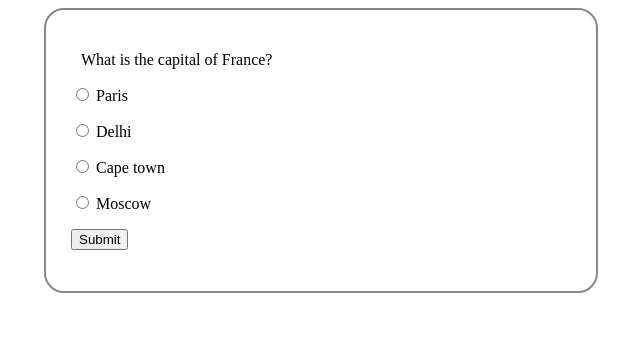
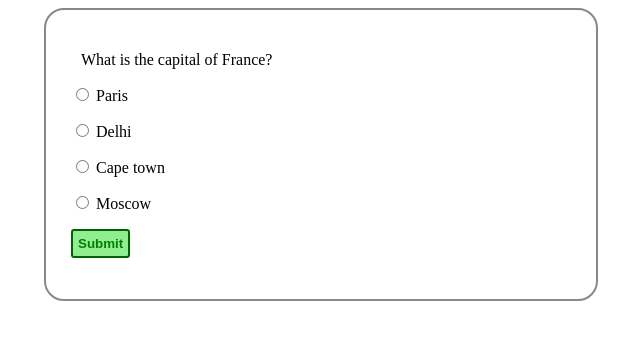
Before and after one commit to vinay7626/Javascript-Basics, a plain HTML site: page index.html in a window 1280 px wide. Shown: the whole page, without its empty margins (319-959 px from the left). Drawn offline with Linux system fonts and the light colour scheme.

Commit message:
Update style.css

```diff
--- a/style.css
+++ b/style.css
@@ -15,3 +15,17 @@
 #output {
   margin-top: 15px;
 }
+#submit{
+  padding: 5px;
+  font-weight: 700;
+  color: green;
+  border: 2px solid darkgreen;
+  border-radius: 3px;
+  background-color: lightgreen;
+}
+#submit:hover{
+  background-color: lightblue;
+  border: 4px solid blue;
+  color: blue;
+  cursor: pointer;
+}
```
